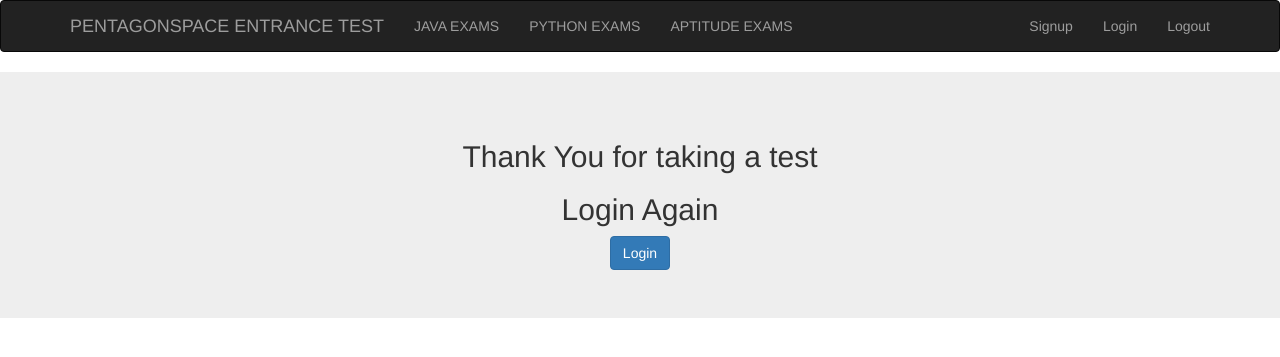
After one commit to srikanth8951/Django, a Django app: page /logout/ in a window 1280 px wide. The commit adds this page. Shown: the top 357 px of the page. Run offline with Django 3.2, Linux system fonts and the light colour scheme; some libraries are stand-ins or nearby versions.

Commit message:
second commit

```diff
--- a/authProject/authProject/settings.py
+++ b/authProject/authProject/settings.py
@@ -121,3 +121,5 @@ USE_TZ = True
 
 STATIC_URL = '/static/'
 STATICFILES_DIRS=[STATIC_DIR]
+LOGIN_REDIRECT_URL = '/'
+LOGOUT_REDIRECT_URL = '/logout'
--- a/authProject/authProject/urls.py
+++ b/authProject/authProject/urls.py
@@ -14,10 +14,14 @@ Including another URLconf
     2. Add a URL to urlpatterns:  path('blog/', include('blog.urls'))
 """
 from django.contrib import admin
-from django.urls import path
+from django.urls import path,include
 from myApp import views
 urlpatterns = [
     path('admin/', admin.site.urls),
     path('',views.home_view),
-    path('java/',views.java_view)
+    path('java/',views.java_view),
+    path('python/',views.python_view),
+    path('aptitude/',views.aptitude_view),
+    path('accounts/',include('django.contrib.auth.urls')),
+    path('logout/',views.logout_view)
 ]
--- a/authProject/myApp/views.py
+++ b/authProject/myApp/views.py
@@ -1,8 +1,18 @@
 from django.shortcuts import render
+from django.contrib.auth.decorators import login_required
+# Create your views here.
 
-# Create your views here.
 def home_view(request):
     return render(request,'myApp/home.html')
-
+@login_required
 def java_view(request):
     return render(request,'myApp/javaexams.html')
+@login_required
+def python_view(request):
+    return render(request,'myApp/pythonexams.html')
+@login_required
+def aptitude_view(request):
+    return render(request,'myApp/aptitudeexams.html')
+
+def logout_view(request):
+    return render(request,'myApp/logout.html')
--- /dev/null
+++ b/authProject/templates/myApp/logout.html
@@ -0,0 +1,16 @@
+<!DOCTYPE html>
+<html lang="en">
+{% extends 'myApp/parent.html' %}
+<body>
+    {% block for_child %}
+    <div class="jumbotron">
+        <div class="container" align="center">
+           <h2>Thank You for taking a test</h2>
+           <h2>Login Again</h2>
+           <a href="/accounts/login" class="btn btn-primary">Login</a>
+        </div>
+    </div>
+    {% endblock %}
+</body>
+
+</html>
--- a/authProject/templates/myApp/parent.html
+++ b/authProject/templates/myApp/parent.html
@@ -24,8 +24,8 @@
             </ul>
             <ul class="nav navbar-nav navbar-right">
                 <li><a href="#">Signup</a></li>
-                <li><a href="">Login</a></li>
-                <li><a href="">Logout</a></li>
+                <li><a href="/accounts/login/">Login</a></li>
+                <li><a href="accounts/logout">Logout</a></li>
             </ul>
         </div>
     </nav>
```
Also changed, not shown: authProject/templates/myApp/aptitudeexams.html (added, +19 -0 lines), authProject/templates/myApp/pythonexams.html (added, +19 -0 lines), authProject/templates/registration/login.html (added, +24 -0 lines), authProject/db.sqlite3.
